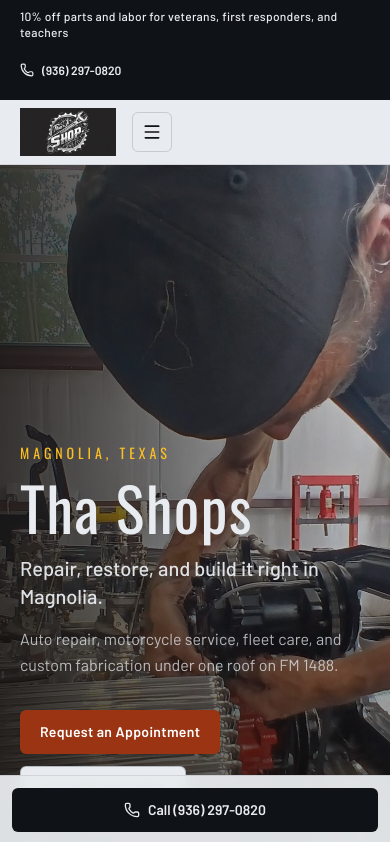
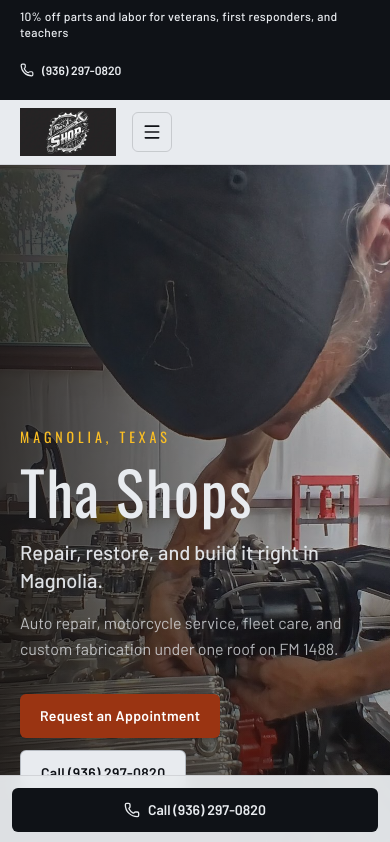
Before and after one commit to LiftEatCode/tha-shop, a Next.js app: page / in a window 390 px wide. Shown: the top 842 px of the page. Built offline with nearby package versions, Linux system fonts and the light colour scheme.

Commit message:
audit(6b): clear mobile hero CTAs above sticky call bar
Increase hero bottom padding so the Call button sits fully above the fixed mobile call bar.

Co-authored-by: Cursor <cursoragent@cursor.com>

```diff
--- a/src/app/page.tsx
+++ b/src/app/page.tsx
@@ -30,7 +30,7 @@ export default function HomePage() {
           className="object-cover"
         />
         <div className="hero-scrim absolute inset-0" aria-hidden="true" />
-        <Container className="relative flex min-h-[min(88vh,52rem)] flex-col justify-end pb-24 pt-28 md:min-h-[88vh] md:pb-24">
+        <Container className="relative flex min-h-[min(88vh,52rem)] flex-col justify-end pb-28 pt-28 md:min-h-[88vh] md:pb-24">
           <p className="animate-rise font-display text-sm uppercase tracking-[0.28em] text-ember-soft">
             Magnolia, Texas
           </p>
--- a/src/components/layout/site-footer.tsx
+++ b/src/components/layout/site-footer.tsx
@@ -15,7 +15,7 @@ export function SiteFooter() {
           </p>
           <a
             href={siteConfig.phone.href}
-            className="mt-5 inline-flex items-center gap-2 text-lg font-semibold text-ember-soft hover:text-cream"
+            className="mt-5 inline-flex min-h-11 items-center gap-2 py-2 text-lg font-semibold text-ember-soft hover:text-cream"
             aria-label={`Call Tha Shops at ${siteConfig.phone.display}`}
           >
             <Phone className="size-5" aria-hidden="true" />
```
